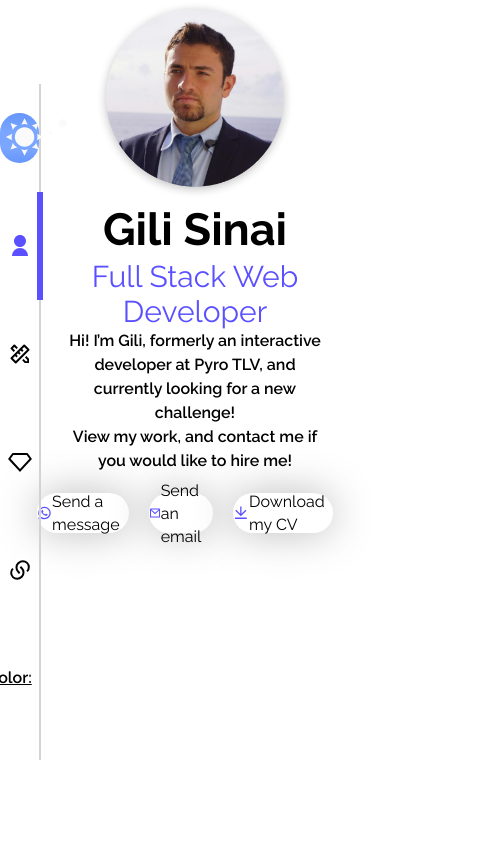
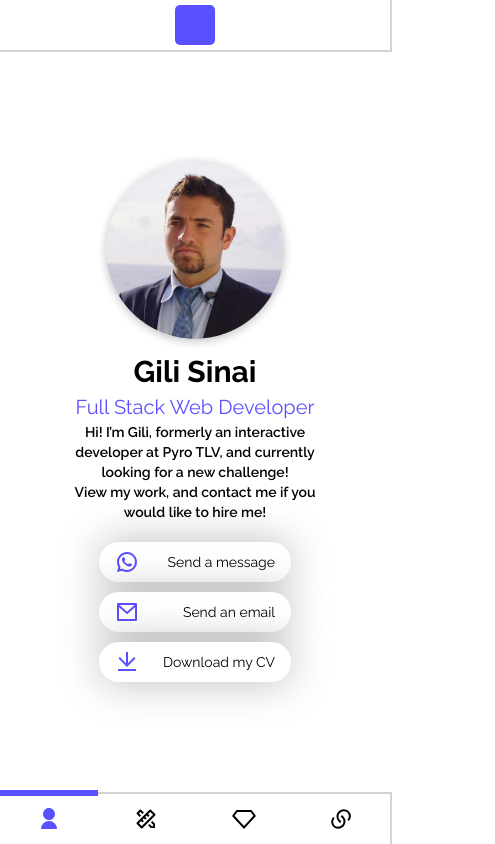
Before and after one commit to Gilisinai/protfolio, a React (Create React App) app: page / in a window 390 px wide. Shown: the top 844 px of the page, 495 px wide, since content can reach past the window. Built offline with nearby package versions, Linux system fonts and the light colour scheme.

Commit message:
add mobile breakpoints

```diff
--- a/src/App.css
+++ b/src/App.css
@@ -8,6 +8,7 @@
 .body {
   background: var(--mode);
   font-family: 'Raleway', sans-serif;
+  transition: 0.5s ease-in;
 }
 /* header css */
 .header {
@@ -16,7 +17,7 @@
   max-width: 10vw;
   border-right: 2px solid lightgray;
   position: fixed;
-  top: 10vh;
+  bottom: 10vh;
   display: flex;
   z-index: 1;
 }
@@ -525,6 +526,31 @@ ul li button:hover {
   width: 75px;
 }
 
+.mobile-only {
+  display: none !important;
+}
+
+
+.mobile-only.header.flex-container {
+  max-width: 100vw;
+  width: 100vw;
+  display: flex;
+  bottom: 0px;
+  height: 50px;
+  background: white;
+}
+
+.header.flex-container.mobile-only.switchers {
+  max-width: 100vw;
+  width: 100vw;
+  display: flex;
+  top: 0px;
+  height: 50px;
+  background: white;
+  border-top: none;
+  border-bottom: 2px solid lightgray;
+}
+
 @media screen and (max-width: 1440px) {
   .half-width {
     width: 75%;
@@ -583,6 +609,94 @@ ul li button:hover {
     height: 100px;
   }
 
+
+
+}
+
+@media screen and (max-width:479px) {
+  .desktop-only {
+    display: none;
+  }
+
+  .mobile-only {
+    display: flex !important;
+  }
+
+  .primary-heading {
+    font-size: 30px;
+    line-height: 40px;
+  }
+
+  .secondary-heading{
+    font-size: 20px;
+    line-height: 30px;
+  }
+
+  .text-normal {
+    font-size: 14px;
+    line-height: 20px;
+  }
+
+  .btn-wrapper {
+    flex-direction: column;
+  }
+
+  .btn {
+    margin-bottom: 10px;
+    width: 160px;
+  }
+
+  .header {
+    border-top: 2px solid lightgray;
+  }
+
+  .header-item-wrapper{
+    width: 25%;
+    height: 100%;
+  }
+
+  .header-item-wrapper.active::before{
+    top: -4px;
+    right: 0;
+    width: 100%;
+    height: 6px;
+  }
+
+  .btn-text {
+    font-size: 14px;
+  }
+
+  .primary-color-bg {
+    min-width: 40px;
+  }
+
+  .hue-picker {
+    min-width: 200px;
+  }
+
+  .btn.flex-container.space-evenly.mr-sm {
+    margin-right: 0px;
+    padding: 0px 16px;
+    justify-content: space-between;
+  }
+
+  .slider-item-child{
+    width: 100%;
+    flex-direction: column;
+  }
+
+  .video-wrapper{
+    width: 100%;
+    margin-bottom: 20px;
+  }
+
+  .project-content{
+    width: 100%;
+  }
+
+  .slick-arrow {
+    display: none !important;
+  }
 }
 
 
--- a/src/App.js
+++ b/src/App.js
@@ -33,6 +33,15 @@ class App extends Component {
 
   }
 
+  componentDidMount = () => {
+    let date = new Date
+    if(date.getHours() > 17) {
+      this.setState({
+        darkMode: true
+      }, this.chooseColors() )
+    }
+  }
+
   render() {
     const { darkMode } = this.state;
 
--- a/src/components/Footer.jsx
+++ b/src/components/Footer.jsx
@@ -5,10 +5,10 @@ import github from '../assets/icons/github.svg'
 class Footer extends Component {
     render() {
         return (
-            <div className="container flex-container half-width vertical full-height" id="section4">
+            <div className="container flex-container half-width vertical  full-height" id="section4">
                 <div className="primary-heading base-color center-text mb-md">I’d love to build something great with you!</div>
                 <div className="primary-heading primary-color center-text mb-md">Stay in touch!</div>
-                <div className="flex-container space-evenly">
+                <div className="flex-container space-evenly wrap">
                     <div className="social flex-container mr-sm">
                     <svg xmlns="http://www.w3.org/2000/svg" className="primary-color-icon footer-icon" viewBox="0 0 24 24" ><path fill="none" d="M0 0h24v24H0z"/><path d="M14 13.5h2.5l1-4H14v-2c0-1.03 0-2 2-2h1.5V2.14c-.326-.043-1.557-.14-2.857-.14C11.928 2 10 3.657 10 6.7v2.8H7v4h3V22h4v-8.5z"/></svg>
 
--- a/src/components/Header.jsx
+++ b/src/components/Header.jsx
@@ -1,6 +1,6 @@
-import React, { Component } from 'react';
+import React, { Component,Fragment } from 'react';
 import { Link, animateScroll as scroll } from "react-scroll";
-import { ChromePicker } from 'react-color'
+import { ChromePicker,HuePicker } from 'react-color'
 import sun from '../assets/images/star.svg'
 import star1 from '../assets/images/Ellipse-5.svg'
 import star2 from '../assets/images/Ellipse-6.svg'
@@ -38,7 +38,8 @@ class Header extends Component {
     render() {
         const { darkMode } = this.props
         return (
-            <div className="header flex-container vertical flex-start">
+            <Fragment>
+            <div className="header flex-container vertical flex-start desktop-only">
                 <div className="header-item-wrapper">
                     <div className={`mode-toggler ${darkMode ? 'night' : 'day'}`} onClick={this.changeModes}>
                       <img className={`sun ${darkMode ? 'scale-out-right' : ''} scale-up-right`} src={sun}/>
@@ -108,6 +109,63 @@ class Header extends Component {
                     {this.state.showColorPicker && <ChromePicker color={this.state.color} onChange={this.handleChangeComplete} onClick={this.chooseColor} />}
                 </div>
             </div>
+            <div className="header flex-container mobile-only switchers">
+            <div className="header-item-wrapper">
+                    <div className="primary-color-bg"  onClick={this.openPicker}></div>
+                    {this.state.showColorPicker && <HuePicker color={this.state.color} onChange={this.handleChangeComplete} onClick={this.chooseColor} />}
+                </div>
+            </div>
+            <div className="header flex-container mobile-only">
+            <Link
+                    className="header-item-wrapper"
+                    activeClass="active"
+                    to="section1"
+                    spy={true}
+                    smooth={true}
+                    offset={0}
+                    duration={500}
+                >
+                    <svg xmlns="http://www.w3.org/2000/svg" className="icon" viewBox="0 0 24 24" width="24" height="24"><path fill="none" d="M0 0h24v24H0z" /><path d="M4 22a8 8 0 1 1 16 0h-2a6 6 0 1 0-12 0H4zm8-9c-3.315 0-6-2.685-6-6s2.685-6 6-6 6 2.685 6 6-2.685 6-6 6zm0-2c2.21 0 4-1.79 4-4s-1.79-4-4-4-4 1.79-4 4 1.79 4 4 4z" /></svg>
+                    <svg xmlns="http://www.w3.org/2000/svg" className="icon-full" viewBox="0 0 24 24" width="24" height="24"><path fill="none" d="M0 0h24v24H0z"/><path d="M4 22a8 8 0 1 1 16 0H4zm8-9c-3.315 0-6-2.685-6-6s2.685-6 6-6 6 2.685 6 6-2.685 6-6 6z"/></svg>
+                </Link>
+                <Link
+                    className="header-item-wrapper"
+                    activeClass="active"
+                    to="section2"
+                    spy={true}
+                    smooth={true}
+                    offset={0}
+                    duration={500}
+                >
+                    <svg xmlns="http://www.w3.org/2000/svg" className="icon" viewBox="0 0 24 24" width="24" height="24"><path fill="none" d="M0 0h24v24H0z" /><path d="M7.05 14.121L4.93 16.243l2.828 2.828L19.071 7.757 16.243 4.93 14.12 7.05l1.415 1.414L14.12 9.88l-1.414-1.415-1.414 1.415 1.414 1.414-1.414 1.414-1.414-1.414-1.415 1.414 1.415 1.414-1.415 1.415L7.05 14.12zm9.9-11.313l4.242 4.242a1 1 0 0 1 0 1.414L8.464 21.192a1 1 0 0 1-1.414 0L2.808 16.95a1 1 0 0 1 0-1.414L15.536 2.808a1 1 0 0 1 1.414 0zM14.12 18.363l1.415-1.414 2.242 2.243h1.414v-1.414l-2.242-2.243 1.414-1.414L21 16.757V21h-4.242l-2.637-2.637zM5.636 9.878L2.807 7.05a1 1 0 0 1 0-1.415l2.829-2.828a1 1 0 0 1 1.414 0L9.88 5.635 8.464 7.05 6.343 4.928 4.929 6.343l2.121 2.12-1.414 1.415z" /></svg>
+                    <svg xmlns="http://www.w3.org/2000/svg" className="icon-full" viewBox="0 0 24 24" width="24" height="24"><path fill="none" d="M0 0h24v24H0z"/><path d="M5.636 12.707l1.828 1.829L8.88 13.12 7.05 11.293l1.414-1.414 1.829 1.828 1.414-1.414L9.88 8.464l1.414-1.414L13.12 8.88l1.415-1.415-1.829-1.828 2.829-2.828a1 1 0 0 1 1.414 0l4.242 4.242a1 1 0 0 1 0 1.414L8.464 21.192a1 1 0 0 1-1.414 0L2.808 16.95a1 1 0 0 1 0-1.414l2.828-2.829zm8.485 5.656l4.243-4.242L21 16.757V21h-4.242l-2.637-2.637zM5.636 9.878L2.807 7.05a1 1 0 0 1 0-1.415l2.829-2.828a1 1 0 0 1 1.414 0L9.88 5.635 5.636 9.878z"/></svg>
+                </Link>
+                <Link
+                    className="header-item-wrapper"
+                    activeClass="active"
+                    to="section3"
+                    spy={true}
+                    smooth={true}
+                    offset={0}
+                    duration={500}
+                >
+                    <svg xmlns="http://www.w3.org/2000/svg" className="icon" viewBox="0 0 24 24" width="24" height="24"><path fill="none" d="M0 0h24v24H0z" /><path d="M4.873 3h14.254a1 1 0 0 1 .809.412l3.823 5.256a.5.5 0 0 1-.037.633L12.367 21.602a.5.5 0 0 1-.706.028c-.007-.006-3.8-4.115-11.383-12.329a.5.5 0 0 1-.037-.633l3.823-5.256A1 1 0 0 1 4.873 3zm.51 2l-2.8 3.85L12 19.05 21.417 8.85 18.617 5H5.383z" /></svg>
+                    <svg xmlns="http://www.w3.org/2000/svg" className="icon-full" viewBox="0 0 24 24" width="24" height="24"><path fill="none" d="M0 0h24v24H0z"/><path d="M4.873 3h14.254a1 1 0 0 1 .809.412l3.823 5.256a.5.5 0 0 1-.037.633L12.367 21.602a.5.5 0 0 1-.734 0L.278 9.302a.5.5 0 0 1-.037-.634l3.823-5.256A1 1 0 0 1 4.873 3z"/></svg>
+                </Link>
+                <Link
+                    className="header-item-wrapper"
+                    activeClass="active"
+                    to="section4"
+                    spy={true}
+                    smooth={true}
+                    offset={0}
+                    duration={500}
+                >
+                    <svg xmlns="http://www.w3.org/2000/svg" className="icon" viewBox="0 0 24 24" width="24" height="24"><path fill="none" d="M0 0h24v24H0z" /><path d="M13.06 8.11l1.415 1.415a7 7 0 0 1 0 9.9l-.354.353a7 7 0 0 1-9.9-9.9l1.415 1.415a5 5 0 1 0 7.071 7.071l.354-.354a5 5 0 0 0 0-7.07l-1.415-1.415 1.415-1.414zm6.718 6.011l-1.414-1.414a5 5 0 1 0-7.071-7.071l-.354.354a5 5 0 0 0 0 7.07l1.415 1.415-1.415 1.414-1.414-1.414a7 7 0 0 1 0-9.9l.354-.353a7 7 0 0 1 9.9 9.9z" /></svg>
+                    <svg xmlns="http://www.w3.org/2000/svg" className="icon-full" viewBox="0 0 24 24" width="24" height="24"><path fill="none" d="M0 0h24v24H0z"/><path d="M13.06 8.11l1.415 1.415a7 7 0 0 1 0 9.9l-.354.353a7 7 0 0 1-9.9-9.9l1.415 1.415a5 5 0 1 0 7.071 7.071l.354-.354a5 5 0 0 0 0-7.07l-1.415-1.415 1.415-1.414zm6.718 6.011l-1.414-1.414a5 5 0 1 0-7.071-7.071l-.354.354a5 5 0 0 0 0 7.07l1.415 1.415-1.415 1.414-1.414-1.414a7 7 0 0 1 0-9.9l.354-.353a7 7 0 0 1 9.9 9.9z"/></svg>
+                </Link>
+            </div>
+            </Fragment>
         );
     }
 }
--- a/src/components/Intro.jsx
+++ b/src/components/Intro.jsx
@@ -6,7 +6,7 @@ class Intro extends Component {
     render() {
         const {darkMode} = this.props
         return (
-            <div className={`container full-height`} id="section1">
+            <div className={`container full-height flex-container`} id="section1">
                 <div className="flex-container half-width vertical centered">
 
                 <img src={gili} className="profile-pic"/>
--- a/src/components/ProjectSlider.jsx
+++ b/src/components/ProjectSlider.jsx
@@ -7,6 +7,7 @@ import macbook from '../assets/images/Macbook-Pro.png'
 import play from '../assets/images/play-mini-fill.svg'
 import plus from '../assets/images/add-circle-line.svg'
 import websites from '../data/data'
+import securithings from '../assets/videos/Securithings.mp4'
 
 
 function SampleNextArrow(props) {
@@ -64,8 +65,8 @@ export default class SimpleSlider extends Component {
             <div key={i} className="slider-item flex-container">
               <div className="slider-item-child">
                 <div className="video-wrapper">
-                  {/* <video className="video" controls>
-                    <source src="movie.mp4" type="video/mp4">
+                  {/* <video  className="video" autoPlay loop>
+                    <source src={securithings} type="video/mp4"/>
 
                     </video> */}
                       <img src={macbook} className="video" />
```
